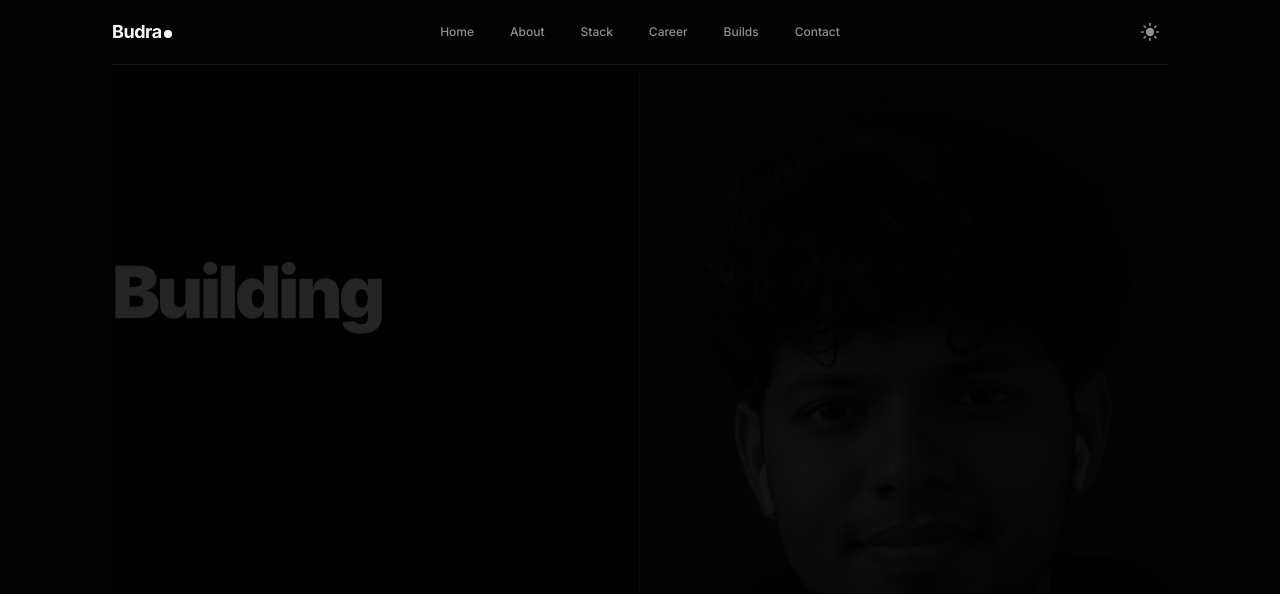
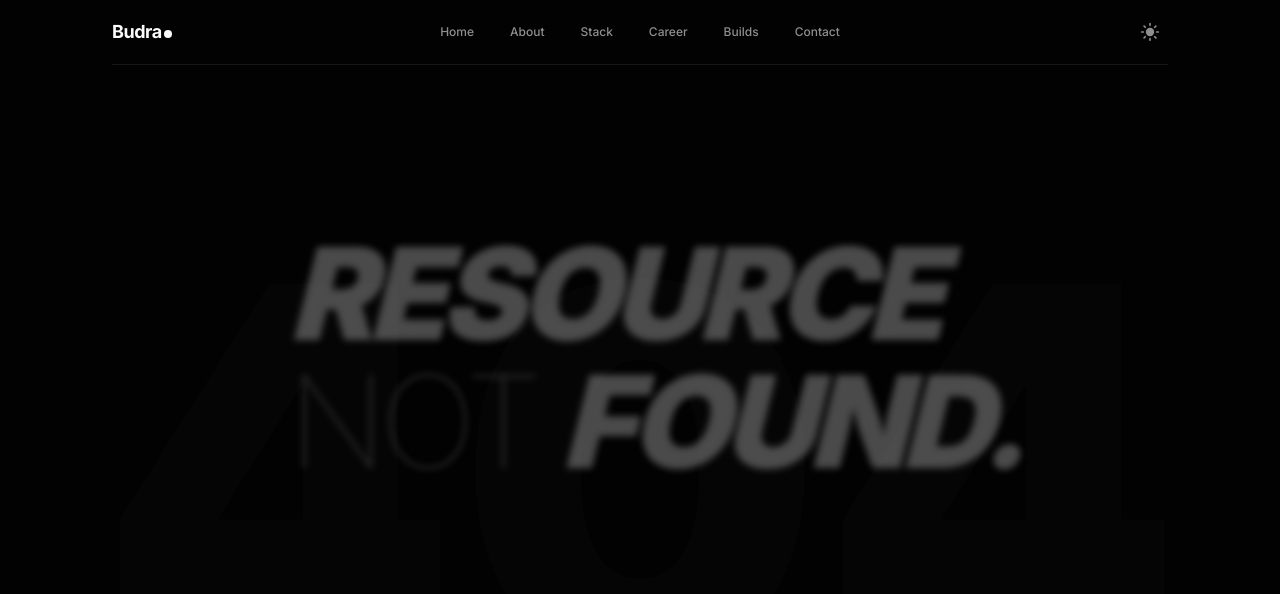
Before and after one commit to BudraHH/Portfolio, a React (Vite) app: page /portfolio in a window 1280 px wide. Before the commit this address led to /. Shown: the top 594 px of the page. Built offline with nearby package versions, Linux system fonts and the light colour scheme.

Commit message:
Refinements

```diff
--- /dev/null
+++ b/src/pages/NotFound.tsx
@@ -0,0 +1,78 @@
+import { motion, type Variants } from 'framer-motion';
+import { useNavigate } from 'react-router-dom';
+import { ArrowLeft } from 'lucide-react';
+
+const containerVariants: Variants = {
+    hidden: { opacity: 0 },
+    visible: {
+        opacity: 1,
+        transition: {
+            staggerChildren: 0.1,
+            delayChildren: 0.2,
+        },
+    },
+};
+
+const itemVariants: Variants = {
+    hidden: { opacity: 0, y: 20, filter: 'blur(10px)' },
+    visible: {
+        opacity: 1,
+        y: 0,
+        filter: 'blur(0px)',
+        transition: {
+            duration: 0.5,
+            ease: [0.16, 1, 0.3, 1],
+        },
+    },
+};
+
+export default function NotFound() {
+    const navigate = useNavigate();
+
+    return (
+        <div className="min-h-screen bg-background flex items-center justify-center p-6 relative overflow-hidden">
+            {/* Background HUD Elements */}
+            <div className="absolute inset-0 pointer-events-none opacity-[0.03]">
+                <div className="absolute inset-0 bg-[radial-gradient(#00d1ff_1px,transparent_1px)] [background-size:40px_40px]" />
+                <div className="absolute top-1/2 left-1/2 -translate-x-1/2 -translate-y-1/2 text-[40vw] font-black text-primary leading-none select-none">
+                    404
+                </div>
+            </div>
+
+            <motion.div
+                className="max-w-4xl  w-full relative z-10 space-y-12 pl-24"
+                variants={containerVariants}
+                initial="hidden"
+                animate="visible"
+            >
+                <div className="space-y-6 ">
+                    <motion.div variants={itemVariants} className="space-y-2">
+                        <h1 className="text-7xl md:text-9xl font-black uppercase tracking-tighter leading-none italic flex flex-wrap gap-x-6 items-baseline">
+                            Resource <span className="text-muted-foreground font-thin not-italic">Not</span> <span className="group">Found<span className="group-hover:text-red-800">.</span></span>
+                        </h1>
+                    </motion.div>
+
+                    <motion.div variants={itemVariants} className="max-w-2xl">
+                        <p className="text-lg md:text-2xl text-muted-foreground font-medium leading-tight">
+                            The requested endpoint has been decommissioned or moved to an unauthorized directory.
+                            <span className="text-foreground ml-2">Request terminated with Status_Code: 404.</span>
+                        </p>
+                    </motion.div>
+                </div>
+
+                <motion.div variants={itemVariants} className="flex flex-col sm:flex-row items-stretch sm:items-center gap-4 pt-8 ">
+                    <button
+                        onClick={() => navigate('/')}
+                        className="group flex items-center justify-between  gap-4 p-3 border border-primary/20 bg-primary/5 hover:bg-primary/5 hover:text-primary transition-all rounded min-w-[240px] cursor-pointer"
+                    >
+                        <div className="flex items-center gap-3">
+                            <span className="text-sm font-mono font-black uppercase tracking-widest">Return</span>
+                        </div>
+                        <ArrowLeft size={16} className="text-primary/40 group-hover:-translate-x-1 group-hover:text-primary transition-transform" />
+                    </button>
+                </motion.div>
+
+            </motion.div>
+        </div>
+    );
+}
--- a/src/sections/Contact.tsx
+++ b/src/sections/Contact.tsx
@@ -54,7 +54,7 @@ export function Contact() {
             <div className="flex flex-col lg:flex-row items-stretch gap-10 lg:gap-0 ">
 
                 {/* ─── LEFT SIDE: Sticky Hub ─────────────────────────── */}
-                <div className="lg:w-1/3  flex flex-col justify-start overflow-hidden ">
+                <div className="lg:w-2/5  flex flex-col justify-start overflow-hidden ">
                     <motion.div
                         className="space-y-10 relative z-10  flex flex-col justify-start"
                         initial="hidden"
@@ -148,7 +148,7 @@ export function Contact() {
                 </div>
 
                 {/* ─── RIGHT SIDE: Scrolling Connection ─────────────────────── */}
-                <div className="lg:w-2/3 flex flex-col justify-center items-stretch  lg:pl-12 2xl:pl-20 3xl:pl-32 relative lg:border-l lg:border-primary/10">
+                <div className="lg:w-3/5 flex flex-col justify-center items-stretch  lg:pl-12 2xl:pl-20 3xl:pl-32 relative lg:border-l lg:border-primary/10">
                     <motion.div
                         className="relative z-10 w-full h-full"
                         initial="hidden"
--- a/src/sections/Stack.tsx
+++ b/src/sections/Stack.tsx
@@ -29,7 +29,7 @@ const CategoryDisplay = ({ data }: { data: typeof STACK_DATA[0] }) => {
             {/* Header: Identity */}
             <div className="2xl:mb-10 mb-4 2xl:space-y-4 space-y-2">
                 <h4 className="text-4xl 2xl:text-5xl font-black uppercase tracking-tighter leading-none italic">
-                    {data.category.split(' ')[0]} <span className="text-muted-foreground font-thin not-italic">{data.category.split(' ').slice(1).join(' ')}</span>
+                    <span>{data.category.split(' ')[0]}</span> <span className="ml-2 text-muted-foreground font-thin not-italic">{data.category.split(' ').slice(1).join(' ')}</span>
                 </h4>
                 <p className="text-sm text-muted-foreground/80 max-w-2xl leading-relaxed">
                     A comprehensive suite of systems engineered for horizontal scalability, performance optimization, and industrial-grade reliability.
--- a/src/sections/mobile-view/HeroMobileView.tsx
+++ b/src/sections/mobile-view/HeroMobileView.tsx
@@ -1,3 +1,4 @@
+import { useState } from 'react';
 import { motion, type Variants } from 'framer-motion';
 import { CONTACTS } from '../../utils/contact';
 import { ArrowUpRight } from 'lucide-react';
@@ -26,6 +27,8 @@ const itemVariants: Variants = {
 };
 
 export const HeroMobileView = () => {
+    const [isImageLoaded, setIsImageLoaded] = useState(false);
+
     return (
         <div className="pt-5 flex flex-col justify-center relative bg-background overflow-hidden">
             {/* Background Engineering Grid */}
@@ -60,13 +63,21 @@ export const HeroMobileView = () => {
                 <motion.div
                     variants={itemVariants}
                     className="w-full flex items-center justify-center aspect-square rounded-xl overflow-hidden relative border border-border/50 group cursor-pointer active:scale-[0.98] transition-all"
-                    onTouchStart={() => { }}
+                >
+                    <motion.div
+                        className="w-full h-full"
+                        initial={{ opacity: 0, scale: 1.05 }}
+                        animate={isImageLoaded ? { opacity: 1, scale: 1 } : { opacity: 0, scale: 1.05 }}
+                        transition={{ duration: 0.8, ease: [0.16, 1, 0.3, 1] }}
                     >
                         <img
                             src="/dp_img_clr.png"
                             alt="Hero Portrait"
+                            onLoad={() => setIsImageLoaded(true)}
+                            loading="eager"
                             className="w-full h-full object-cover contrast-110"
                         />
+                    </motion.div>
                     <div
                         className={`absolute z-10 inset-0 backdrop-grayscale group-hover:opacity-0 group-active:opacity-0 group-focus:opacity-0 transition-all duration-300`}
                     />
```
Also changed, not shown: src/routes/Router.tsx (+4 -3 lines). Lines whose indentation alone changed are shown as unchanged.
